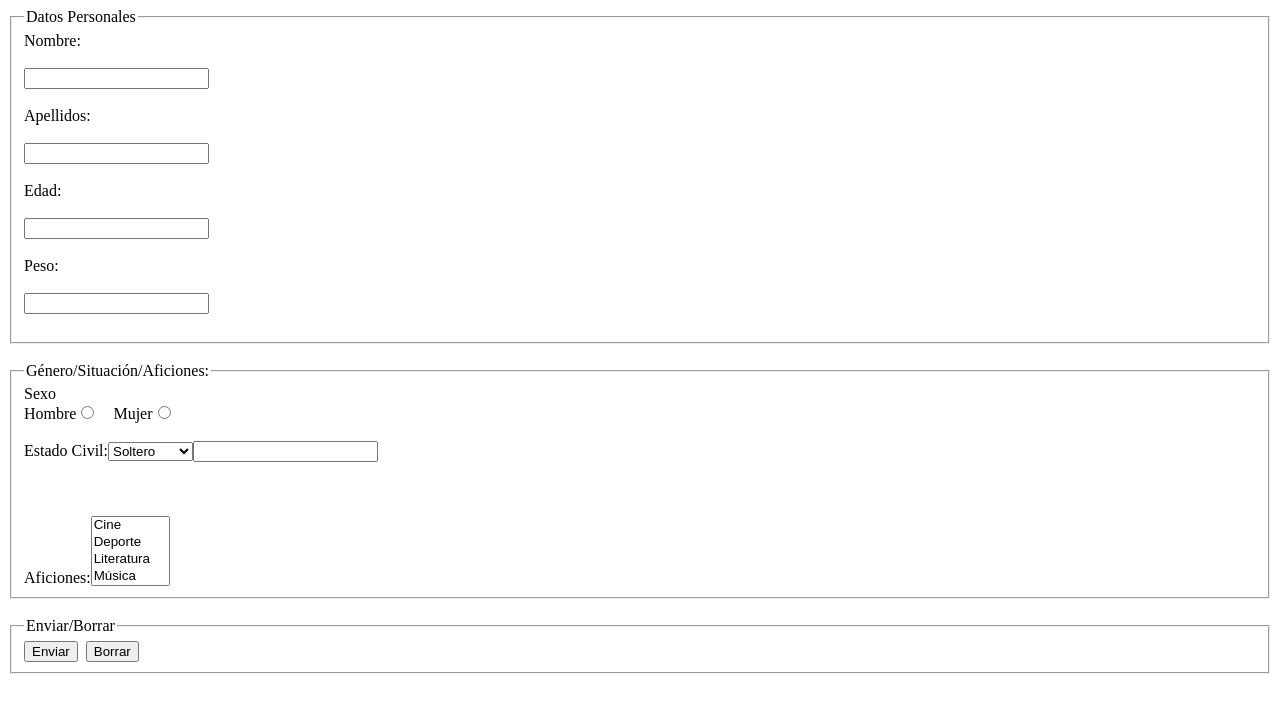
After one commit to SamuehFDEZ/DWS-DAW-2023, a PHP site: page /ejercicio12.php in a window 1280 px wide. The commit adds this page. Shown: the top 713 px of the page. Run offline with PHP 8.4, Linux system fonts and the light colour scheme.

Commit message:
sesiones casi terminadas (falta rematar)

```diff
--- /dev/null
+++ b/EjUD6_Sesiones_Samuel_Arteaga/ejercicio12.php
@@ -0,0 +1,200 @@
+<?php
+    /*@author Samuel Arteaga López <samu.ar.lo.04@gmail.com>
+12. Aplica la sesión en el ejercicio 24 de la UD5 para poder pasar los datos en lugar de construir la
+url para enviarlos. */
+
+function validaRequerido($valor){ //Obliga a introducir datos en campos requeridos
+    if(trim($valor) == ''){
+        return false;
+    }
+    else{
+        return true;
+    }
+}
+
+function validaEmail($valor){ //valida que se haya introducido un email user@ejemplo.com
+    if(filter_var($valor, FILTER_VALIDATE_EMAIL) === FALSE){
+        return false;
+    }
+    else{
+        return true;
+    }
+}
+
+function validarCheckboxes($valor) {
+    // Verifica si el parámetro está definido y no está vacío
+      return is_array($valor) && count($valor) > 0;
+}
+
+session_start(); //iniciamos la sesión
+
+
+    //Guarda los valores de los campos en variables, siempre y cuando se haya enviado el formulario, si no guardará NULL
+    $nombre = isset($_POST["nombre"]) ? $_POST["nombre"] : null;
+    $apellidos = isset($_POST["apellidos"]) ? $_POST["apellidos"] : null;
+    $edad = isset($_POST["edad"]) ? $_POST["edad"] : null;
+    $peso = isset($_POST["peso"]) ? $_POST["peso"] : null;
+    $sexo = isset($_POST["sexo"]) ? $_POST["sexo"] : null;
+    $estadoCivil = isset($_POST["estadoCivil"]) ? $_POST["estadoCivil"] : null;
+    $aficiones = isset($_POST["aficiones"]) ? $_POST["aficiones"] : null;
+    $otro = isset($_POST["otro"]) ? $_POST["otro"] : null;
+    $errores = array();
+
+    if($_SERVER["REQUEST_METHOD"] == "POST"){
+
+        if (isset($_POST["enviar"])) {
+
+            if (!validaRequerido($nombre)) { //Valida que el campo nombre no esté vacío.
+                $errores[] = "El campo nombre es incorrecto.";
+            }
+
+
+            if (!validaRequerido($apellidos)) {
+                $errores[] = "El campo apellido es incorrecto";
+            }
+
+
+            if (!validaRequerido($edad)) {
+                $errores[] = "El campo edad es incorrecto";
+            }
+
+
+            if (!validaRequerido($peso)) {
+                $errores[] = "El campo peso es incorrecto";
+            }
+
+
+            $arrayEstadoCivil = ["soltero","casado","viudo","divorciado","otro"];
+
+            if (!in_array($estadoCivil, $arrayEstadoCivil)) {
+                $errores[] = "El campo estado civil es incorrecto";
+            }
+
+            if (!validarCheckboxes($aficiones)) {
+                $errores[] = "El campo de aficiones es incorrecto";
+            }
+
+            //Verifica si ha encontrado errores y de no haber redirige a la página con el mensaje de que pasó la validación.
+            if (!$errores) {
+                echo  implode(", ",$errores) ;
+            }
+
+            if (
+                empty($_SESSION["nombre"]) && empty($_SESSION["apellidos"]) && empty($_SESSION["edad"])
+                && empty($_SESSION["peso"]) && empty($_SESSION["sexo"]) && empty($_SESSION["estadoCivil"]) && empty($_SESSION["aficiones"])
+                && empty($_SESSION["otro"])
+            ) {
+                $_SESSION["nombre"] = $_POST["nombre"];
+                $_SESSION["apellidos"] = $_POST["apellidos"];
+                $_SESSION["edad"] = $_POST["edad"];
+                $_SESSION["peso"] = $_POST["peso"];
+                $_SESSION["sexo"] = $_POST["sexo"];
+                $_SESSION["estadoCivil"] = $_POST["estadoCivil"];
+                $_SESSION["aficiones"] = $_POST["aficiones"];
+                $_SESSION["otro"] = $_POST["otro"];
+
+            } else {
+                $_SESSION["nombreAntiguo"]  = $_SESSION["nombre"];
+                $_SESSION["nombre"] = $_POST["nombre"];
+
+                $_SESSION["apellidosAntiguo"]  = $_SESSION["apellidos"];
+                $_SESSION["apellidos"] = $_POST["apellidos"];
+
+                $_SESSION["edadAntiguo"]  = $_SESSION["edad"];
+                $_SESSION["edad"] = $_POST["edad"];
+
+                $_SESSION["pesoAntiguo"]  = $_SESSION["peso"];
+                $_SESSION["peso"] = $_POST["peso"];
+
+                $_SESSION["sexoAntiguo"]  = $_SESSION["sexo"];
+                $_SESSION["sexo"] = $_POST["sexo"];
+
+                $_SESSION["estadoCivilAntiguo"]  = $_SESSION["estadoCivil"];
+                $_SESSION["estadoCivil"] = $_POST["estadoCivil"];
+
+                $_SESSION["aficionesAntiguo"]  = $_SESSION["aficiones"];
+                $_SESSION["aficiones"] = $_POST["aficiones"];
+
+                $_SESSION["otroAntiguo"]  = $_SESSION["otro"];
+                $_SESSION["otro"] = $_POST["otro"];
+
+                echo "Los datos anteriormente introducidos son: ", $_SESSION["nombreAntiguo"], ", ", $_SESSION["apellidosAntiguo"], ", ",
+                $_SESSION["edadAntiguo"]
+                , ", ", $_SESSION["pesoAntiguo"]
+                , ", ", $_SESSION["sexoAntiguo"]
+                , ", ",$_SESSION["estadoCivilAntiguo"]
+                , ", ",implode(", ",$_SESSION["aficionesAntiguo"]), ", ",$_SESSION["otroAntiguo"]  . "<br>";
+            }
+
+
+        }
+    }
+?>
+
+<!DOCTYPE html>
+<html lang="es">
+<head>
+    <meta charset="UTF-8">
+    <meta name="viewport" content="width=device-width, initial-scale=1.0">
+    <title>Samuel Arteaga</title>
+</head>
+<body>
+    <?php if ($errores): ?>
+    <ul style="color: #f00;">
+    <?php foreach ($errores as $error): ?>
+    <li> <?php echo $error ?> </li>
+    <?php endforeach; ?>
+    </ul>
+    <?php endif; ?>
+    <form action="ejercicio12.php" method="post">
+        <fieldset>
+            <legend>Datos Personales</legend>
+
+            <label for="nombre">Nombre:</label><br><br>
+            <input type="text" name="nombre" ><br><br>
+
+            <label for="apellidos">Apellidos:</label><br><br>
+            <input type="text" name="apellidos" ><br><br>
+
+            <label for="edad">Edad:</label><br><br>
+            <input type="text" name="edad" ><br><br>
+
+            <label for="peso">Peso:</label><br><br>
+            <input type="text" name="peso" min="10" max="150"><br><br>
+        </fieldset>
+            <br>
+        <fieldset>
+            <legend>Género/Situación/Aficiones:</legend>
+            Sexo <br>
+            Hombre<input type="radio" name="sexo" value="hombre">&nbsp;&nbsp;&nbsp;
+            Mujer<input type="radio" name="sexo" value="mujer">
+            <br><br>
+            Estado Civil:<select name="estadoCivil">
+                <option value="soltero" <?php echo ($estadoCivil == "soltero") ? "selected" : ""?> >Soltero</option>
+                <option value="casado" <?php echo ($estadoCivil == "casado") ? "selected" : ""?> >Casado</option>
+                <option value="viudo" <?php echo ($estadoCivil == "viudo") ? "selected" : ""?> >Viudo</option>
+                <option value="divorciado" <?php echo ($estadoCivil == "divorciado") ? "selected" : ""?> >Divorciado</option>
+                <option value="otro" <?php echo ($estadoCivil == "otro") ? "selected" : ""?> >Otro</option>
+                <input type="text" name="otro" <?php echo $otro;?> >&nbsp;<br><br>
+
+            </select>
+            <br><br>
+            Aficiones:<select multiple name="aficiones[]" >
+                    <option value="cine" <?php echo ($aficiones == "cine") ? "selected" : ""?> >Cine</option>
+                    <option value="deporte" <?php echo ($aficiones == "deporte") ? "selected" : ""?> >Deporte</option>
+                    <option value="literatura" <?php echo ($aficiones == "literatura") ? "selected" : ""?> > Literatura</option>
+                    <option value="música" <?php echo ($aficiones == "música") ? "selected" : ""?> >Música</option>
+                    <option value="cómics" <?php echo ($aficiones == "cómics") ? "selected" : ""?> >Cómics</option>
+                    <option value="series" <?php echo ($aficiones == "series") ? "selected" : ""?> >Series</option>
+                    <option value="videojuegos" <?php echo ($aficiones == "videojuegos") ? "selected" : ""?> >Videojuegos</option>
+                </select>
+        </fieldset>
+            <br>
+        <fieldset>
+            <legend>Enviar/Borrar</legend>
+            <input type="submit" name="enviar" value="Enviar">&nbsp;
+            <input type="reset" name="borrar" value="Borrar">
+        </fieldset>
+    </form>
+</body>
+</html>
```
Also changed, not shown: EjUD6_Sesiones_Samuel_Arteaga/ejercicio11.php (added, +180 -0 lines), EjUD6_Sesiones_Samuel_Arteaga/ejercicio13.php (added, +123 -0 lines), EjUD6_Sesiones_Samuel_Arteaga/ejercicio9.php (+5 -5 lines).
